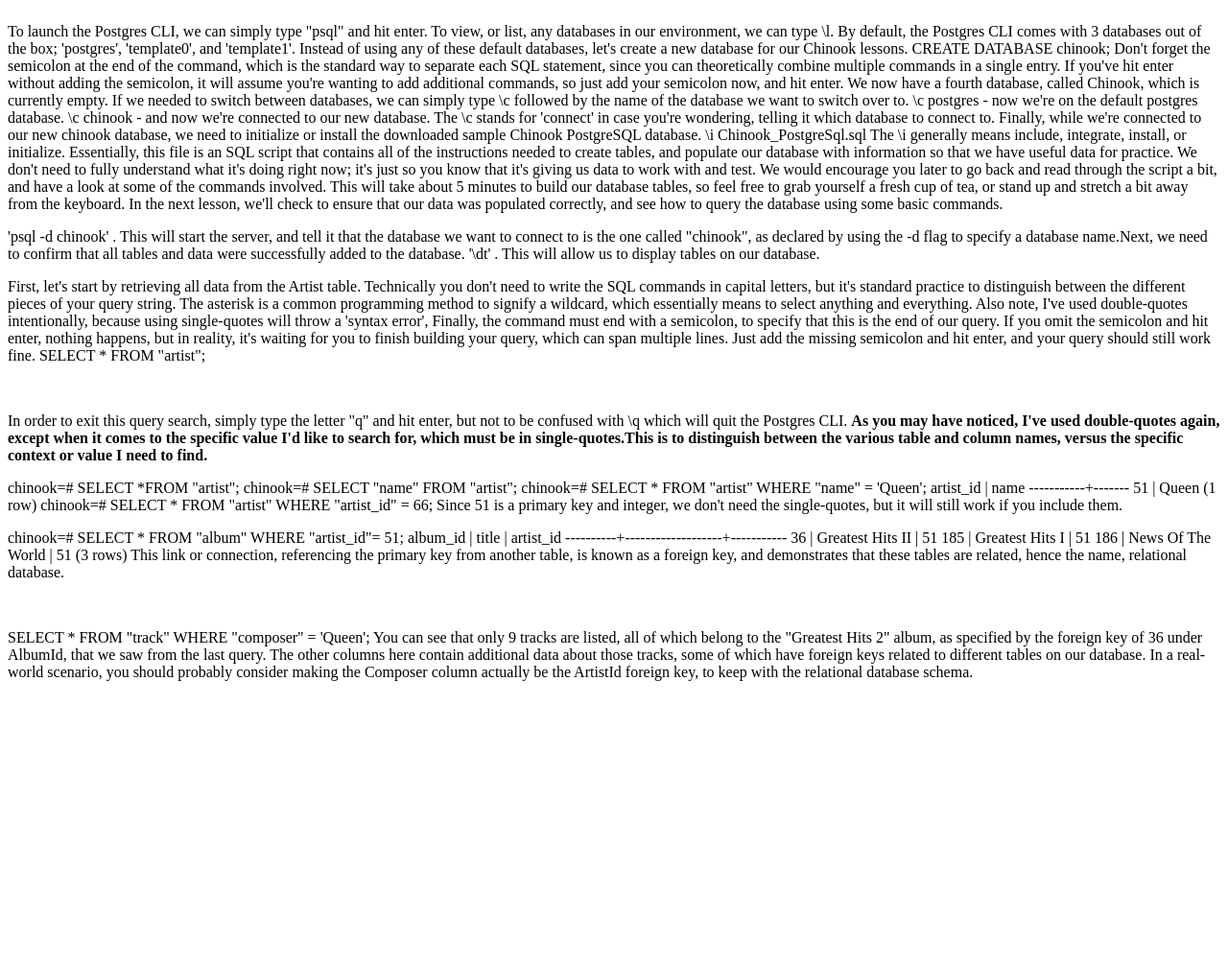
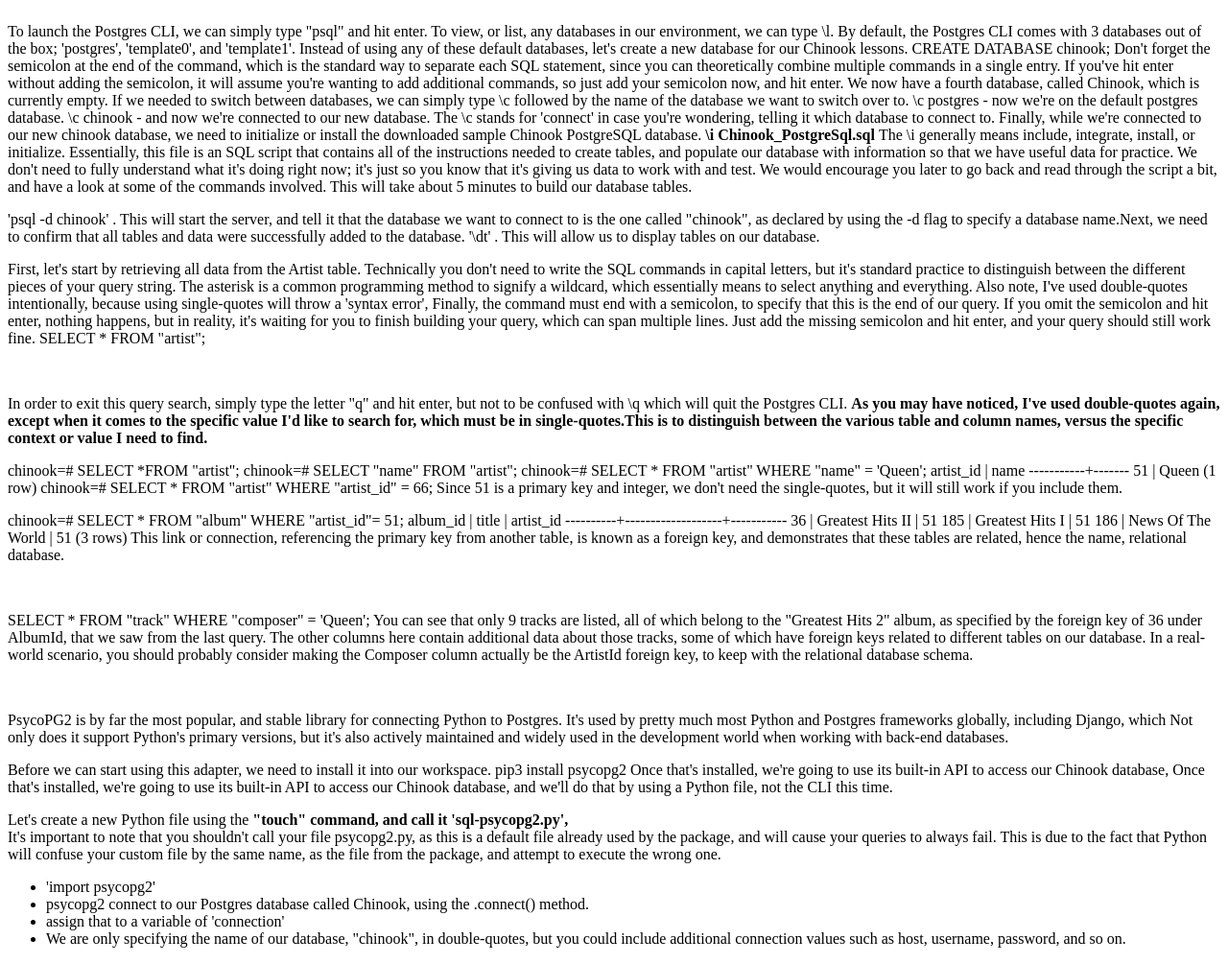
Before and after one commit to martinamicaela/progres-ci-learning, a plain HTML site: page index.html in a window 1280 px wide. Shown: the part 240-1244 px from the top of the page at 96% size. Before the commit the page ends 966 px from the top, so only its background shows below. Drawn offline with Linux system fonts and the light colour scheme.

Commit message:
create py file and import psycopg2

```diff
--- a/index.html
+++ b/index.html
@@ -38,17 +38,14 @@
         The \c stands for 'connect' in case you're wondering, telling it which database to connect to.
         Finally, while we're connected to our new chinook database, we need to initialize or
         install the downloaded sample Chinook PostgreSQL database.
-        \i Chinook_PostgreSql.sql The \i generally means include, integrate, install, or initialize.
+       <strong> \i Chinook_PostgreSql.sql </strong>The \i generally means include, integrate, install, or initialize.
         Essentially, this file is an SQL script that contains all of the instructions needed to
         create tables, and populate our database with information so that we have useful data for practice.
         We don't need to fully understand what it's doing right now; it's just so you know that
         it's giving us data to work with and test.
         We would encourage you later to go back and read through the script a bit, and have a
         look at some of the commands involved.
-        This will take about 5 minutes to build our database tables, so feel free to grab yourself
-        a fresh cup of tea, or stand up and stretch a bit away from the keyboard.
-        In the next lesson, we'll check to ensure that our data was populated correctly, and
-        see how to query the database using some basic commands.
+        This will take about 5 minutes to build our database tables.
     </p>
     <p>'psql -d chinook' . This will start the server, and tell it that
         the database we want to connect to is the one called "chinook", as declared by using
@@ -107,6 +104,29 @@
     foreign keys related to different tables on our database.
     In a real-world scenario, you should probably consider making the Composer column actually
     be the ArtistId foreign key, to keep with the relational database schema.</p>
+    <br>
+    <p>PsycoPG2 is by far the most popular, and stable library for connecting Python to Postgres.
+        It's used by pretty much most Python and Postgres frameworks globally, including Django, which Not only does it support Python's primary versions, but it's also actively maintained
+        and widely used in the development world when working with back-end databases.</p>
+    <p>Before we can start using this adapter, we need to install it into our workspace.
+        pip3 install psycopg2
+        Once that's installed, we're going to use its built-in API to access our Chinook database, Once that's installed, we're going to use its built-in API to access our Chinook database,
+        and we'll do that by using a Python file, not the CLI this time.</p>
+    <p>Let's create a new Python file using the <strong> "touch" command, and call it 'sql-psycopg2.py',</strong>
+        <br>
+        It's important to note that you shouldn't call your file psycopg2.py, as this is a default
+file already used by the package, and will cause your queries to always fail.
+This is due to the fact that Python will confuse your custom file by the same name, as the
+file from the package, and attempt to execute the wrong one.
+    </p>
+    <ul>
+    <li>'import psycopg2'</li>
+    <li>psycopg2 connect to our Postgres database called Chinook, using
+        the .connect() method.</li>
+    <li>assign that to a variable of 'connection'</li>
+    <li>We are only specifying the name of our database, "chinook", in double-quotes, but you could
+        include additional connection values such as host, username, password, and so on.</li>
+</ul>
 
 </body>
 </html>
```
Also changed, not shown: 1 other file.
